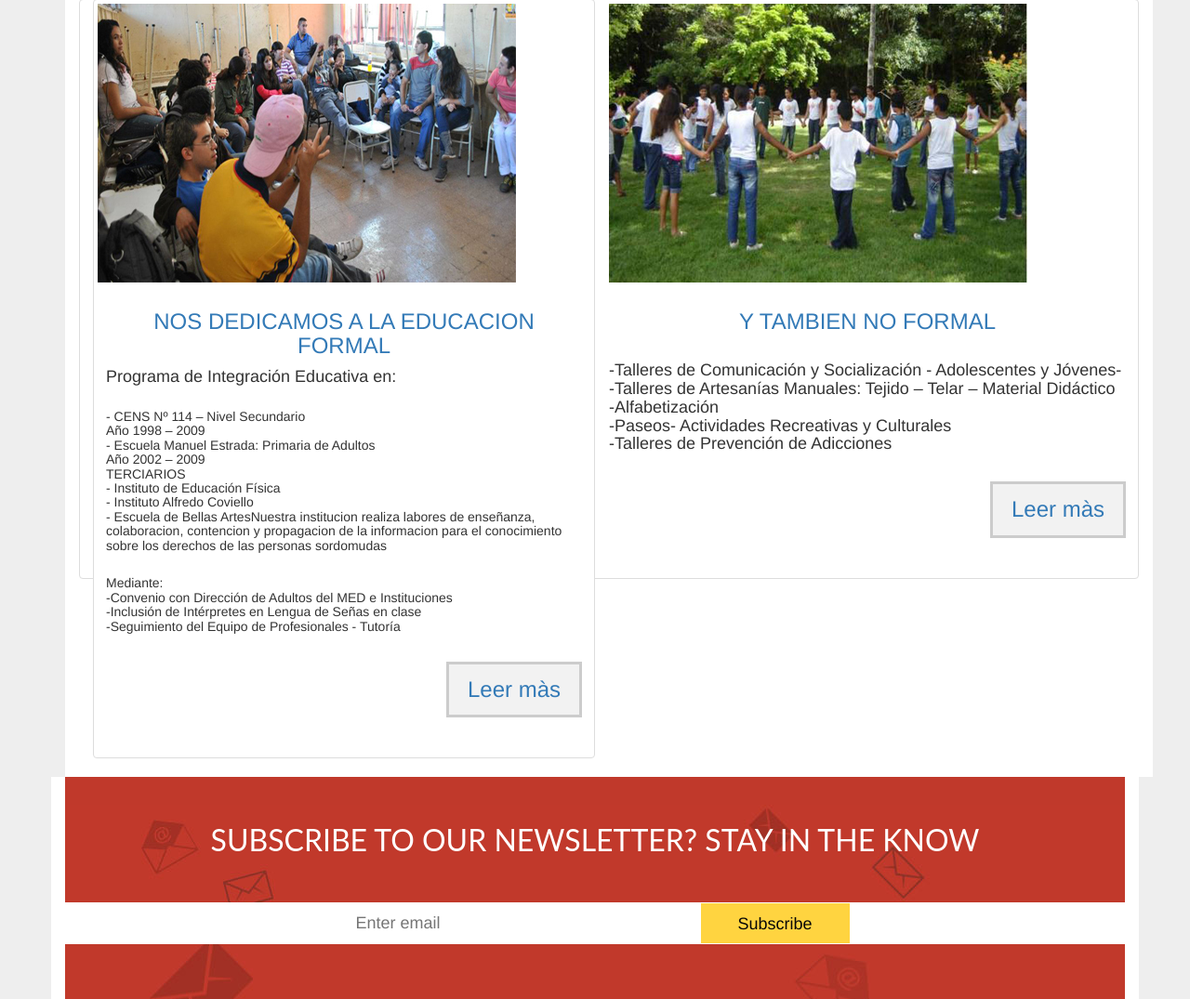
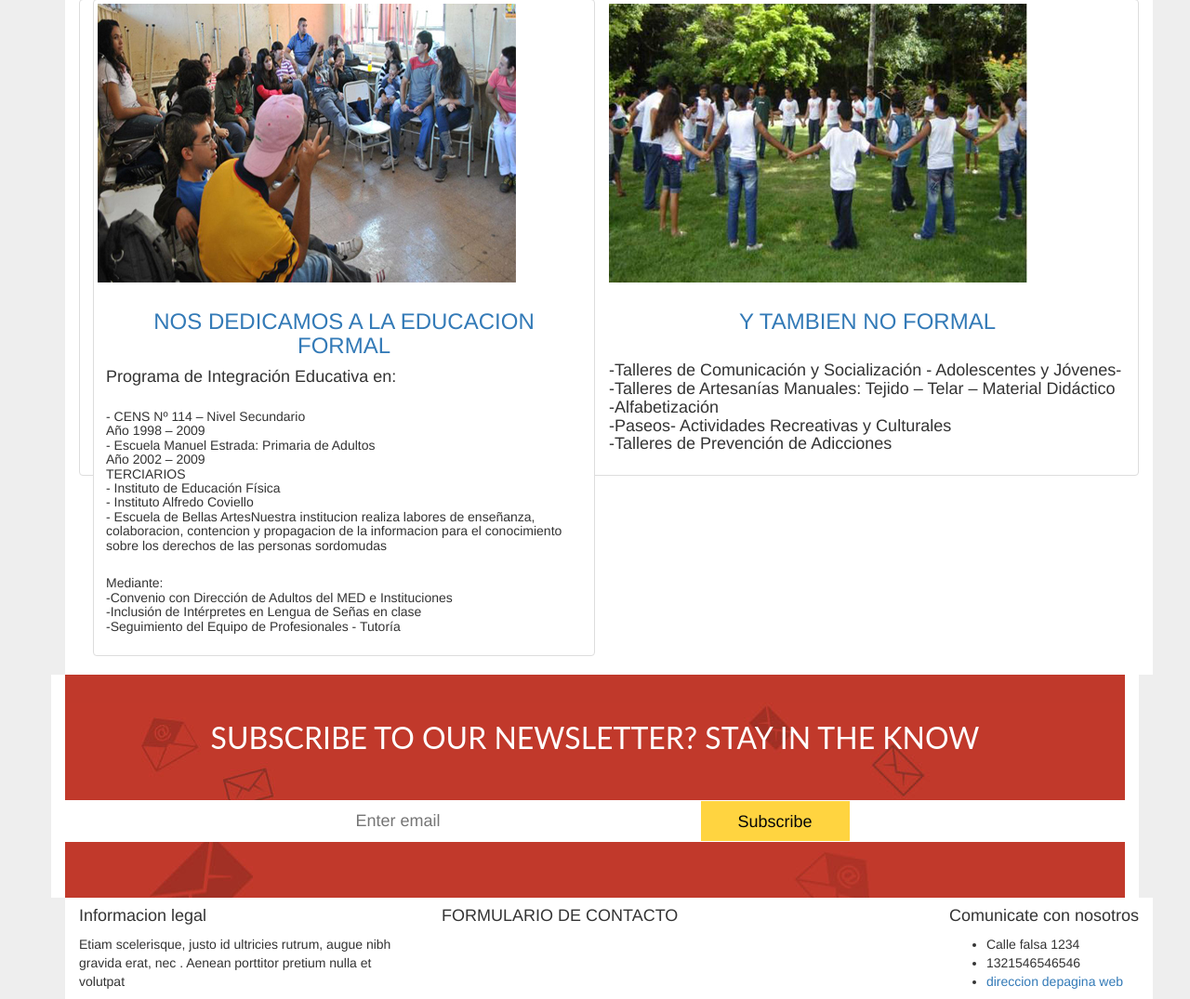
Before and after one commit to DaneryKinto/frida3, a PHP site: page /servicios.php in a window 1280 px wide. Shown: the part 4143-5218 px from the top of the page at 93% size. Run offline with PHP 8.4, Linux system fonts and the light colour scheme; some libraries are stand-ins or nearby versions.

Commit message:
sssssss
...

```diff
--- a/servicios.php
+++ b/servicios.php
@@ -248,7 +248,7 @@
 													<br>-Inclusión de Intérpretes en Lengua de Señas en clase
 													<br>-Seguimiento del Equipo de Profesionales - Tutoría
 											</h5>
-											<p class="text-right"><a class="btn btn-flat btn-theme" href="#">Leer màs</a></p>
+
 										</div>
 									</div>
 								</div>
@@ -269,7 +269,7 @@
 											<br>-Paseos- Actividades Recreativas y Culturales
 											<br>-Talleres de Prevención de Adicciones
 											</h4>
-											<p class="text-right"><a class="btn btn-flat btn-theme" href="#">Leer màs</a></p>
+
 										</div>
 									</div>
 								</div>
```
